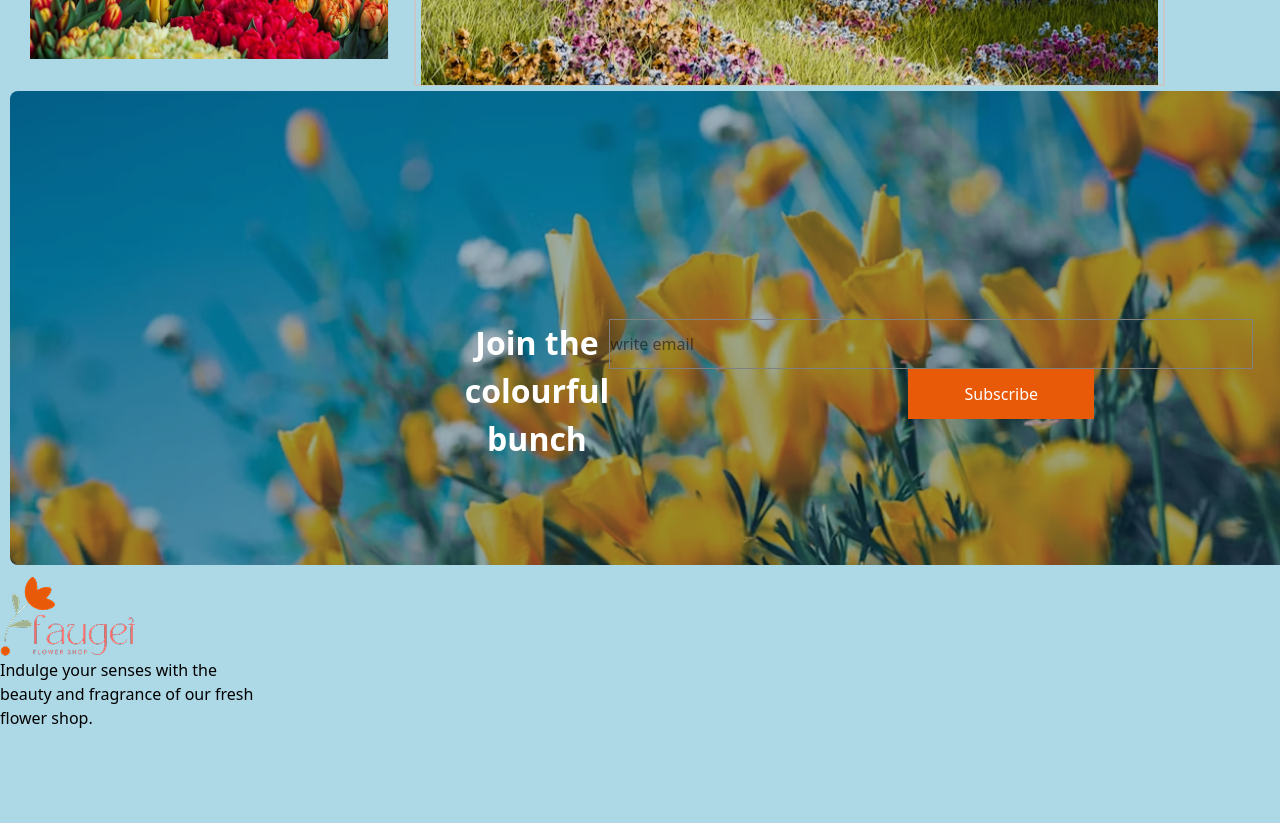
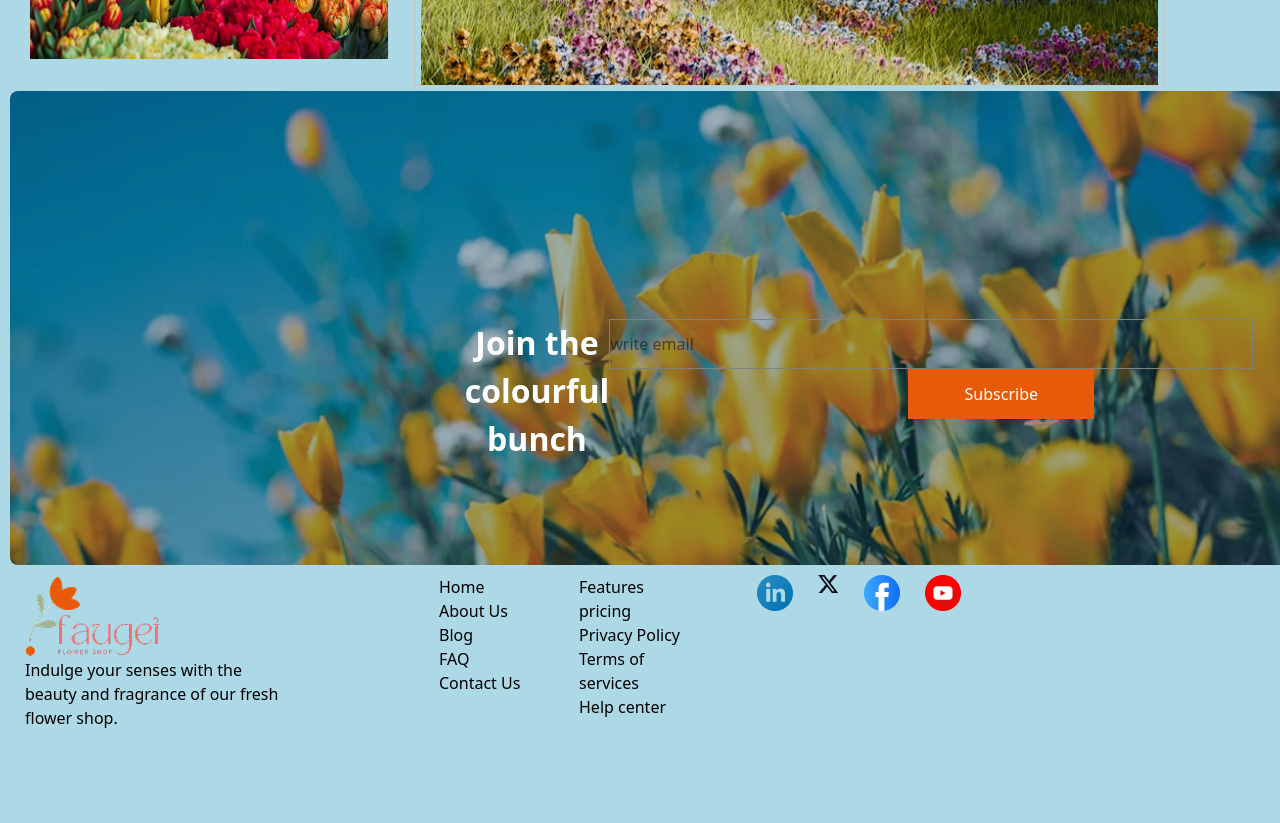
Before and after one commit to Jonyweb24/flower-responsive, a plain HTML site: page index.html in a window 1280 px wide. Shown: the part 2917-3740 px from the top of the page. Before the commit the page ends 3647 px from the top, so only its background shows below. Drawn offline with nearby package versions, Linux system fonts and the light colour scheme.

Commit message:
added footer

```diff
--- a/index.css
+++ b/index.css
@@ -45,12 +45,12 @@ nav{
     display: flex;
 
 }
-.fresh{
+.fresh {
     color: #E95A08;
     font-size: xx-large;
     font-weight: bold;
 }
-.always{
+.always {
     font-size: xx-large;
     font-weight: bold;
 
@@ -64,7 +64,7 @@ nav{
     padding-left: 10px;
 
 }
-.bannar-section img{
+.bannar-section img {
     margin-left: 100px;
    padding-left: 100px;
 
@@ -287,5 +287,42 @@ margin-top: 300px;
 padding: 100px;
 }
 .footer{
+    width: 1120px;
+    height: 248px;
+    display: flex;
+    gap:10px;
+    margin-left: 25px;
 
 }
+.logo-footer{
+    width: 359px;
+    height: 178px;
+}
+.footer-menu{
+    width: 85px;
+    height: 248px;
+    /* display:grid; */
+    margin-left: 45px;
+}
+.features{
+    width: 128px;
+    height: 248px;
+    /* margin-top: 10px; */
+    margin-left: 45px;
+}
+.footer-icon{
+    width: 216px;
+    height: 36px;
+    display: flex;
+    gap: 25px;
+    margin-left: 40px;
+
+}
+/* Responsive */
+
+@media  screen and (max-width:576px) {
+    .navbar{
+        display: flex;
+        flex:reverse;
+    }
+}
--- a/index.html
+++ b/index.html
@@ -184,7 +184,40 @@
                           <p>Indulge your senses with the <br>beauty and fragrance of our fresh <br> flower shop. </p>
                         </div>
                     </div>
+                    <div class="footer-menu">
+                        <ul>
+                             <li>Home</li>
+                             <li>About Us</li>
+                             <li>Blog</li>
+                             <li>FAQ</li>
+                             <li>Contact Us</li>
+                        </ul>
+                    </div>
+                        <div class="features">
+                            <ul>
+                                 <li>Features</li>
+                                 <li>pricing</li>
+                                 <li>Privacy Policy   <li>
+                                 <li>Terms of services</li>
+                                 <li>Help center</li>
+                            </ul>
+                        </div>
+                        <div class="footer-icon">
+                             <div>
+                                 <img src="assets/icon-linkedin.png" alt="">
+                             </div>
+                          <div>
+                                 <img src="assets/icon-twitter.png" alt="">
+                          </div>
+                            <div>
+                                <img src="assets/icon-facebook.png" alt="">
+                            </div>
+                             <div>
+                                <img src="assets/icon-youtube.png" alt="">
+                             </div>
 
+
+                        </div>
                 </div>
 
 </body>
```
